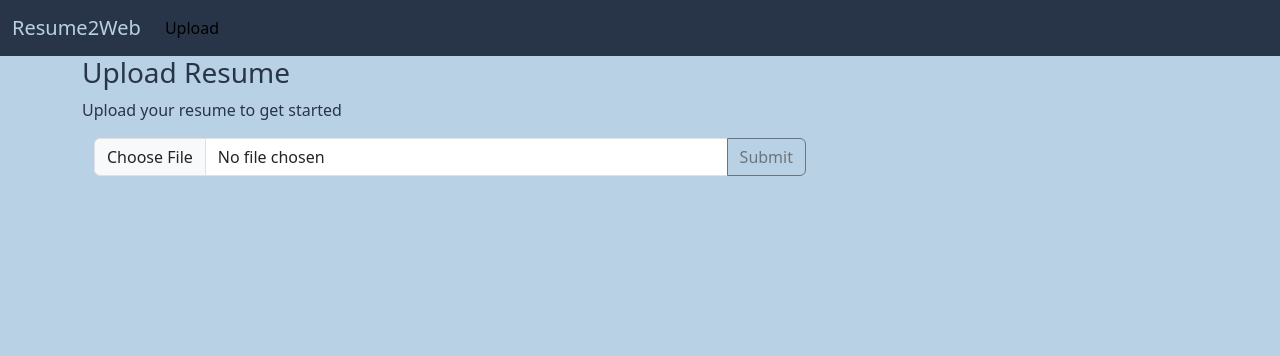
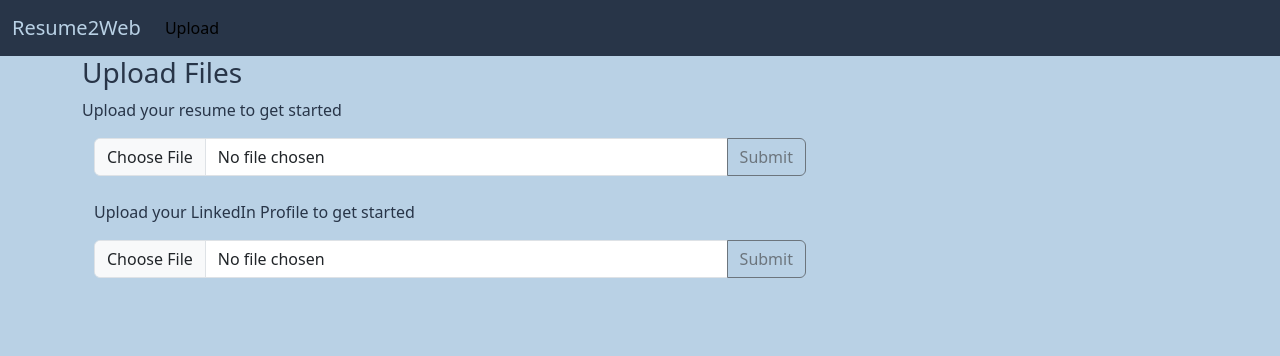
Before and after one commit to grillinr/Resume2Web, a Flask app: page /upload in a window 1280 px wide. Shown: the top 356 px of the page. Run offline with Flask 3, Linux system fonts and the light colour scheme.

Commit message:
added new file upload for linkedin profile, moving to shared session

```diff
--- a/backend/main/routes.py
+++ b/backend/main/routes.py
@@ -22,16 +22,6 @@
 main = Blueprint('main', __name__)
 
 
-@main.route('/data')
-def data():
-    return {
-        'Name': "geek",
-        "Age": "22",
-        "Date": "1999-01-01",
-        "programming": "python"
-    }
-
-
 @main.route('/', methods=['GET', 'POST'])
 def home():
     return render_template('home.html')
@@ -43,8 +33,6 @@
         f = request.files['file']
         f.save(f"{UPLOAD_FOLDER}/{f.filename}")
     return render_template('upload.html')
-
-    # Class for processing candidates
 
 
 class CandidateInformation:
@@ -77,22 +65,3 @@
             "work": self.work,
             "links": self.links
         }
-
-
-@ main.route('/from_resume', methods=['POST'])
-def pdf_converter():
-    if 'file' not in request.files:
-        return jsonify({"error": "No file part"}), 400
-
-    file = request.files['file']
-
-    if file.filename == '':
-        return jsonify({"error": "No selected file"}), 400
-
-    if file and file.filename.endswith('.pdf'):
-        # process here
-        candidate = CandidateInformation(None)
-        candidate.convert_resume(file)
-        return jsonify(candidate.to_json()), 200
-    else:
-        return jsonify({"error": "Invalid file format"}), 400
--- a/backend/templates/upload.html
+++ b/backend/templates/upload.html
@@ -3,14 +3,21 @@
     <div class="container">
         <div class="row">
                 <div class="card-header">
-                    <h3>Upload Resume</h3>
+                    <h3>Upload Files</h3>
                 </div>
                 <div class="card-body">
                     <p>Upload your resume to get started</p>
                 </div>
                 <form action="/" method="post" enctype="multipart/form-data">
                     <div class="input-group">
-                        <input type="file" name="file" class="form-control" id="inputGroupFile04" aria-describedby="inputGroupFileAddon04" aria-label="Upload">
+                        <input type="file" name="resume" class="form-control" id="inputGroupFile04" aria-describedby="inputGroupFileAddon04" aria-label="Upload">
+                        <button class="btn btn-outline-secondary" type="submit" id="inputGroupFileAddon04">Submit</button>
+                    </div><br>
+                    <div class="card-body">
+                        <p>Upload your LinkedIn Profile to get started</p>
+                    </div>
+                    <div class="input-group">
+                        <input type="file" name="linkedin" class="form-control" id="inputGroupFile04" aria-describedby="inputGroupFileAddon04" aria-label="Upload">
                         <button class="btn btn-outline-secondary" type="submit" id="inputGroupFileAddon04">Submit</button>
                     </div>
                 </form>
```
